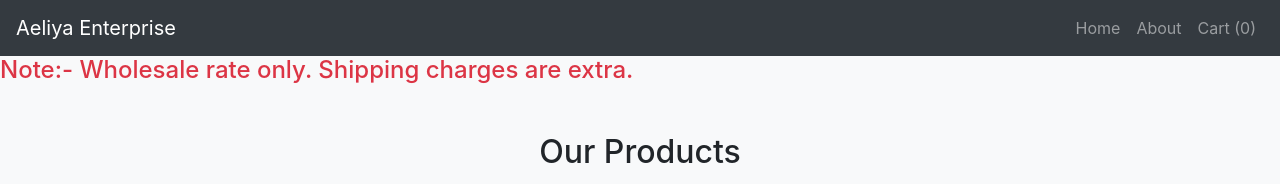
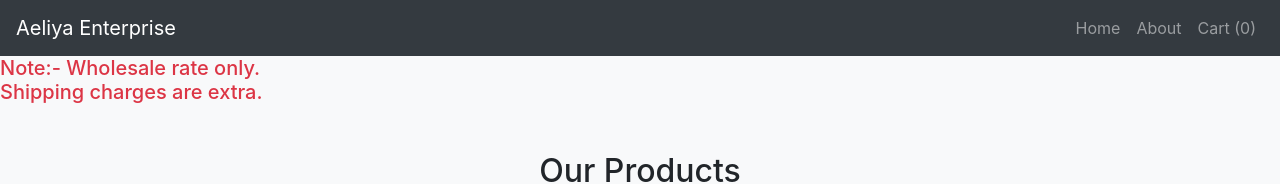
Before and after one commit to Amaan2319/aeliya-enterprise, a plain HTML site: page index.html in a window 1280 px wide. Shown: the top 184 px of the page. Drawn offline with nearby package versions, Linux system fonts and the light colour scheme.

Commit message:
Update index.html

```diff
--- a/index.html
+++ b/index.html
@@ -36,9 +36,9 @@
     </nav>
 
     <!-- Product Gallery -->
-    <h4 class="text-danger mx-auto">Note:- Wholesale rate only.
+    <h5 class="text-danger mx-auto">Note:- Wholesale rate only. <br>
         Shipping charges are extra.
-    </h4>
+    </h5>
 
     <div class="container mt-5" id="home">
         <h2 class="text-center mb-4">Our Products</h2>
```
